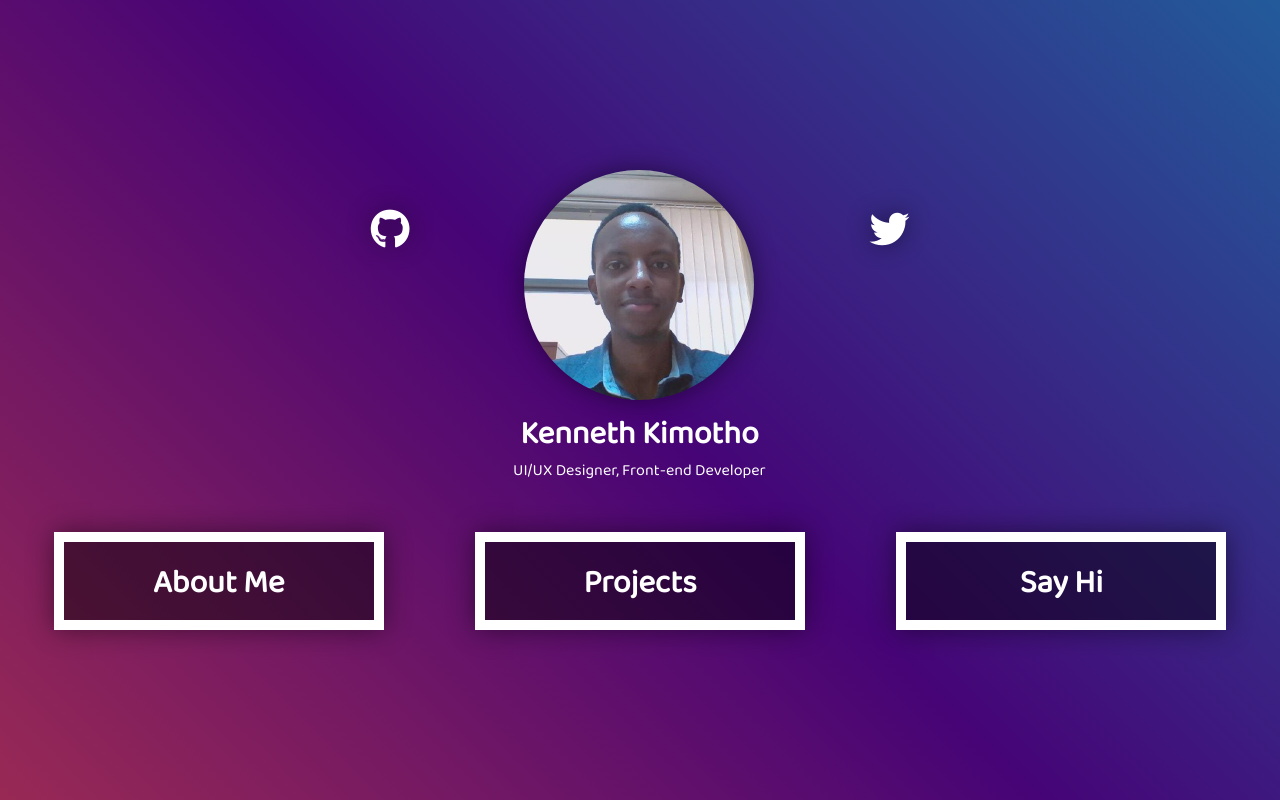
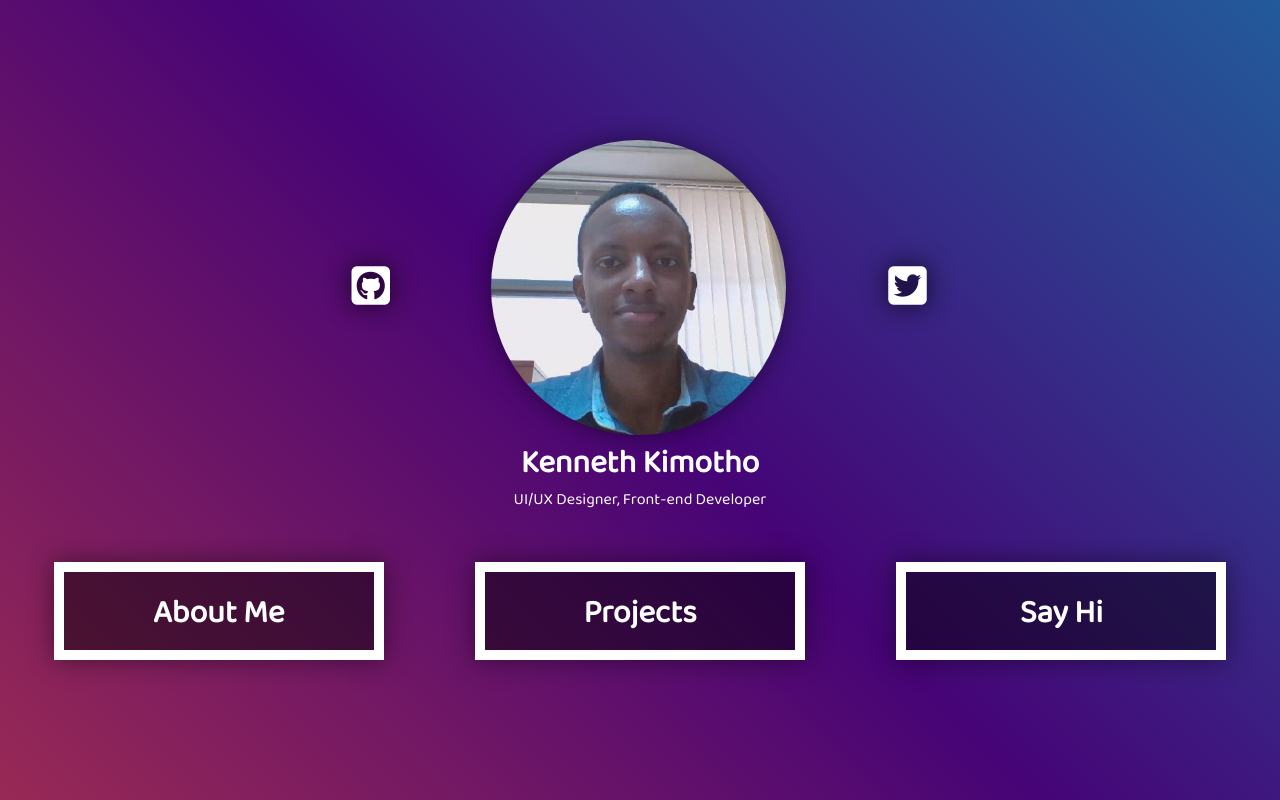
Before and after one commit to KennethMurugu/my-portfolio, a Vue app: page / in a window 1280 px wide. Built offline with nearby package versions, Linux system fonts and the light colour scheme.

Commit message:
changed social link positioning

```diff
--- a/src/views/Home.vue
+++ b/src/views/Home.vue
@@ -1,20 +1,25 @@
 <template>
   <div class="home page" ref="home-page">
     <div class="intro-container">
+      <div class="row-1">
         <div class="social-link-container left">
           <a href="https://github.com/KennethMurugu/">
-          <i class="fab fa-github"></i>
+            <i class="fab fa-github-square icon"></i>
+            <p class="mb-0 mt-3 text">Github</p>
           </a>
         </div>
+        <img :src="require('@/assets/img/me.jpeg')" alt="Kenneth Kimotho" class="avatar-me mx-3" />
+        <div class="social-link-container right">
+          <a href="https://twitter.com/NOTzeroday">
+            <i class="fab fa-twitter-square icon"></i>
+            <p class="mb-0 mt-3 text">Twitter</p>
+          </a>
+        </div>
+      </div>
+
       <div class="personal-details">
-        <img :src="require('@/assets/img/me.jpeg')" alt="Kenneth Kimotho" class="avatar-me" />
         <h1 class="name">Kenneth Kimotho</h1>
         <p class="title">UI/UX Designer, Front-end Developer</p>
-      </div>
-      <div class="social-link-container right">
-        <a href="#">
-          <i class="fab fa-twitter"></i>
-        </a>
       </div>
     </div>
 
@@ -71,39 +76,64 @@ export default {
   text-align: center;
   margin-bottom: 3rem;
   display: grid;
-  grid-template-columns: auto auto auto;
+  grid-template-columns: auto;
   align-items: center;
 
+  .row-1 {
+    display: flex;
+    justify-content: space-between;
+    align-items: center;
+  }
+
   .social-link-container {
-    align-self: flex-start;
     padding-top: 2rem;
 
     a {
       color: #fff;
-      font-size: 2.5rem;
       display: inline-block;
-      text-shadow: 0px 0px 25px #00000078;
       transition: all 0.2s ease;
 
+      .icon {
+        font-size: 2.75rem;
+        text-shadow: 0px 0px 25px #000000e7;
+        transition: all 0.2s ease;
+      }
+      .text {
+        opacity: 0;
+        font-size: 1.1rem;
+        transform: translateY(-15px);
+        transition: all 0.2s ease;
+      }
+
       &:hover {
+        .icon {
           transform: scale(1.2);
-        text-shadow: 0px 0px 25px rgba(255, 255, 255, 0.623);
+          text-shadow: 0px 0px 15px rgba(255, 255, 255, 0.623);
+        }
+        .text {
+          opacity: 1;
+          transform: translateY(0px);
         }
       }
     }
   }
-.intro-container {
-  .name,
-  .title {
-    margin: 0.2rem 0;
-  }
-}
+  // end social-link-container
+
   .avatar-me {
     width: 50%;
     max-width: 460px;
     border-radius: 50%;
     box-shadow: 0px 0px 25px #00000078;
   }
+
+  .personal-details {
+    .name,
+    .title {
+      margin: 0.2rem 0;
+    }
+  }
+}
+//end intro-container
 
 .main-links-container {
   width: 100%;
```
Lines whose indentation alone changed are shown as unchanged.
